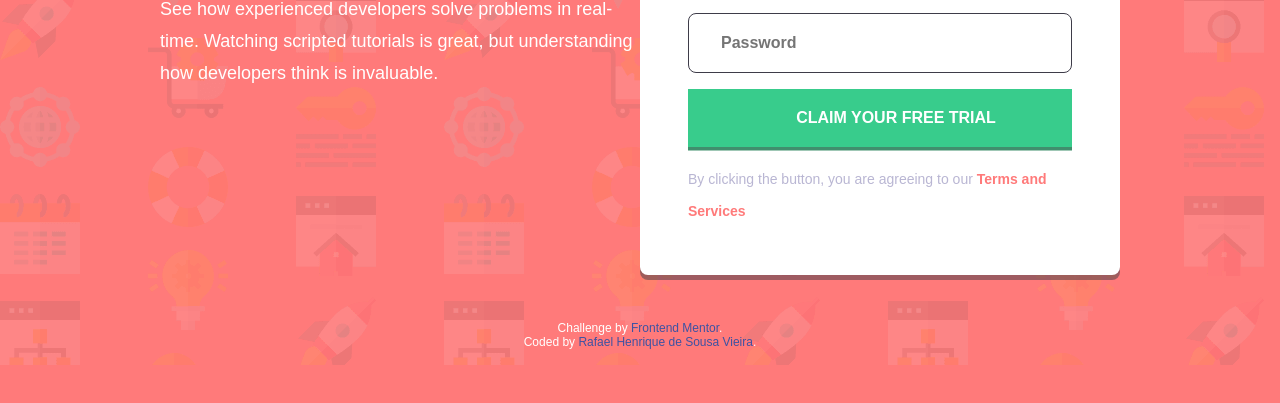
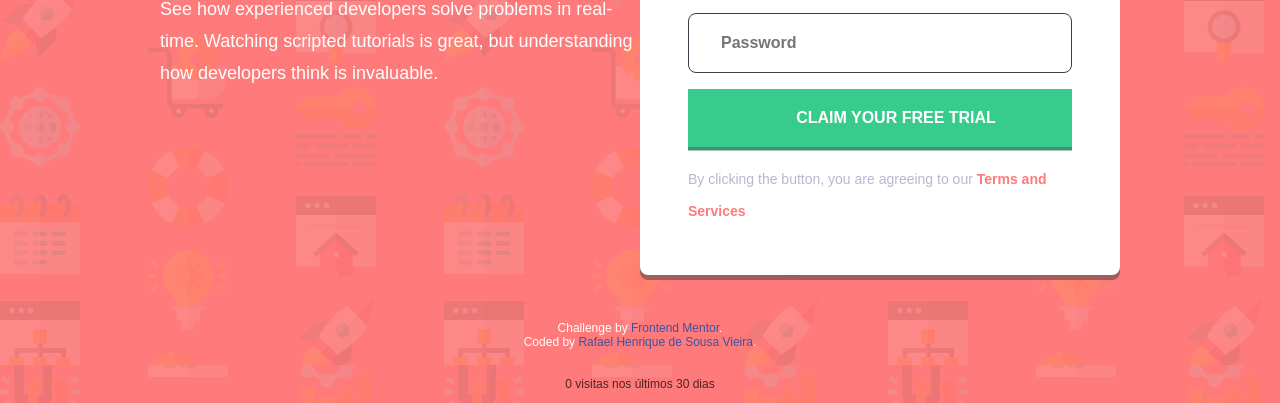
Before and after one commit to RafaelHDSV/Intro-component-with-sign-up-form, a plain HTML site: page index.html in a window 1280 px wide. Shown: the part 435-838 px from the top of the page. Before the commit the page ends 800 px from the top, so only its background shows below. Drawn offline with Linux system fonts and the light colour scheme.

Commit message:
Show public visit count in the footer (board#22). (#1)

```diff
--- a/index.html
+++ b/index.html
@@ -71,6 +71,8 @@
 
   <script src="script.js"></script>
 <script data-name="BMC-Widget" data-cfasync="false" src="https://cdnjs.buymeacoffee.com/1.0.0/widget.prod.min.js" data-id="vieira" data-description="Support me on Buy me a coffee!" data-message="" data-color="#38CC8C" data-position="Right" data-x_margin="18" data-y_margin="18"></script>
+    <p id="va-visits" aria-live="polite" hidden style="margin:0;padding:0.75rem 1rem;text-align:center;font-size:0.75rem;opacity:0.7"></p>
+    <script type="module" src="js/visit-count.js"></script>
 </body>
 
 </html>
--- /dev/null
+++ b/js/visit-count.js
@@ -0,0 +1,22 @@
+const key = 'intro-component-with-sign-up-form'
+const el = document.getElementById('va-visits')
+if (el) {
+  const local = ['localhost', '127.0.0.1', '[::1]'].includes(location.hostname)
+  ;(async () => {
+    try {
+      const res = await fetch(
+        `https://analytics.getvieira.com/v1/public/projects/${encodeURIComponent(key)}/summary?period=30d`
+      )
+      const data = res.ok ? await res.json() : null
+      const n = typeof data?.pageviews === 'number' ? data.pageviews : 0
+      if (!local && n <= 0) return
+      el.textContent = `${new Intl.NumberFormat('pt-BR').format(n)} visitas nos últimos 30 dias`
+      el.hidden = false
+    } catch {
+      if (local) {
+        el.textContent = '0 visitas nos últimos 30 dias'
+        el.hidden = false
+      }
+    }
+  })()
+}
```
